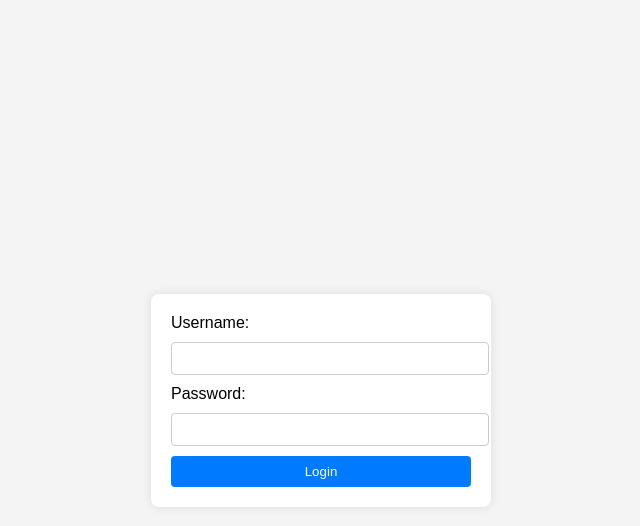
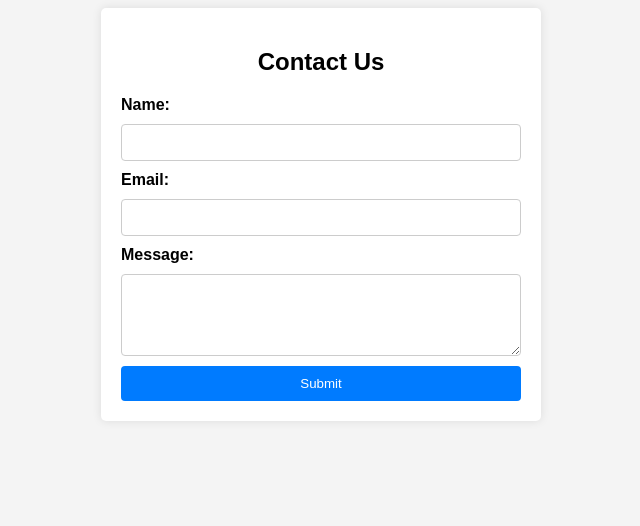
Before and after one commit to Sabareeshtharun2002/cc, a plain HTML site: page index.html in a window 1280 px wide. Shown: the whole page, without its empty margins (319-959 px from the left). Drawn offline with Linux system fonts and the light colour scheme.

Commit message:
Update index.html

```diff
--- a/index.html
+++ b/index.html
@@ -3,105 +3,74 @@
 <head>
     <meta charset="UTF-8">
     <meta name="viewport" content="width=device-width, initial-scale=1.0">
-    <title>Validation Form</title>
+    <title>Contact Form</title>
     <style>
         body {
             font-family: Arial, sans-serif;
             background-color: #f4f4f4;
-            display: flex;
-            justify-content: center;
-            align-items: center;
-            height: 100vh;
-            margin: 0;
         }
 
-        .form-container {
+        .container {
+            max-width: 400px;
+            margin: 0 auto;
+            padding: 20px;
             background-color: #fff;
-            padding: 20px;
-            border-radius: 8px;
+            border-radius: 5px;
             box-shadow: 0 0 10px rgba(0, 0, 0, 0.1);
-            width: 300px;
+        }
+
+        h2 {
+            text-align: center;
+        }
+
+        form {
+            display: flex;
+            flex-direction: column;
         }
 
         label {
-            display: block;
-            margin-bottom: 10px;
+            font-weight: bold;
         }
 
-        input[type="text"], input[type="password"] {
-            width: 100%;
-            padding: 8px;
-            margin-bottom: 10px;
+        input[type="text"],
+        input[type="email"],
+        textarea {
+            margin: 10px 0;
+            padding: 10px;
             border: 1px solid #ccc;
             border-radius: 4px;
         }
 
-        .btn {
-            display: block;
-            width: 100%;
-            padding: 8px;
+        input[type="submit"] {
             background-color: #007BFF;
-            color: white;
+            color: #fff;
             border: none;
+            padding: 10px 20px;
             border-radius: 4px;
             cursor: pointer;
             transition: background-color 0.3s;
         }
 
-        .btn:hover {
+        input[type="submit"]:hover {
             background-color: #0056b3;
         }
-
-        .error {
-            color: red;
-            margin-bottom: 10px;
-        }
-        .success {
-            color: green;
-            margin-bottom: 10px;
-        }
-
     </style>
 </head>
 <body>
-    <div class="form-container">
-        <form id="loginForm" action="#">
-            <label for="username">Username:</label>
-            <input type="text" id="username" name="username" required>
+    <div class="container">
+        <h2>Contact Us</h2>
+        <form action="#" method="post">
+            <label for="name">Name:</label>
+            <input type="text" id="name" name="name" required>
 
-            <label for="password">Password:</label>
-            <input type="password" id="password" name="password" required>
+            <label for="email">Email:</label>
+            <input type="email" id="email" name="email" required>
 
-            <!-- Messages (Error & Success) -->
-            <p class="error" id="errorMessage" style="display:none;">Please fill in all fields!</p>
-            <p class="success" id="successMessage" style="display:none;">You're successfully logged in!</p>
+            <label for="message">Message:</label>
+            <textarea id="message" name="message" rows="4" required></textarea>
 
-            <input type="submit" value="Login" class="btn">
+            <input type="submit" value="Submit">
         </form>
     </div>
-
-    <script>
-        document.getElementById('loginForm').addEventListener('submit', function(event) {
-            // Prevent the form from submitting
-            event.preventDefault();
-
-            // Get the values from the input fields
-            var username = document.getElementById('username').value;
-            var password = document.getElementById('password').value;
-
-            // Hide previous messages
-            document.getElementById('errorMessage').style.display = 'none';
-            document.getElementById('successMessage').style.display = 'none';
-
-            // Check if both fields are filled
-            if (username && password) {
-                // Display the success message
-                document.getElementById('successMessage').style.display = 'block';
-            } else {
-                // Display the error message
-                document.getElementById('errorMessage').style.display = 'block';
-            }
-        });
-    </script>
 </body>
 </html>
```
